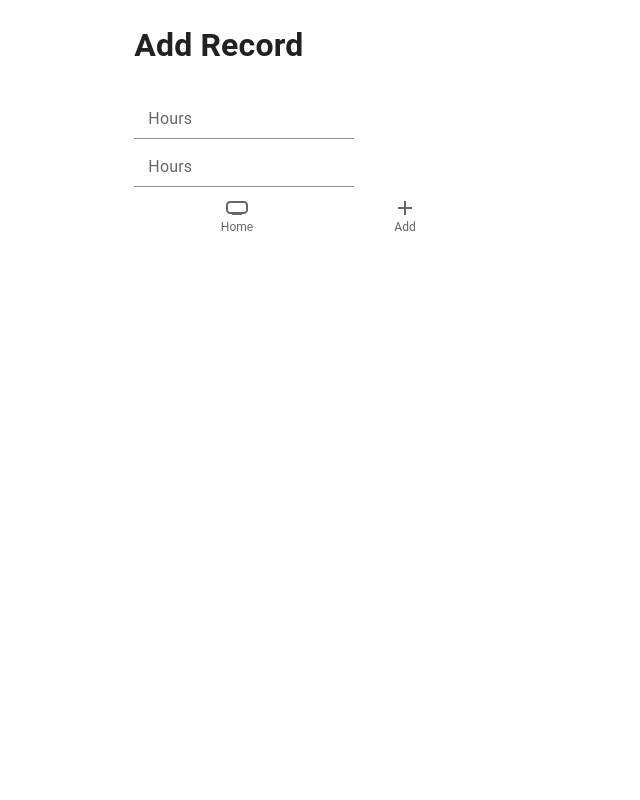
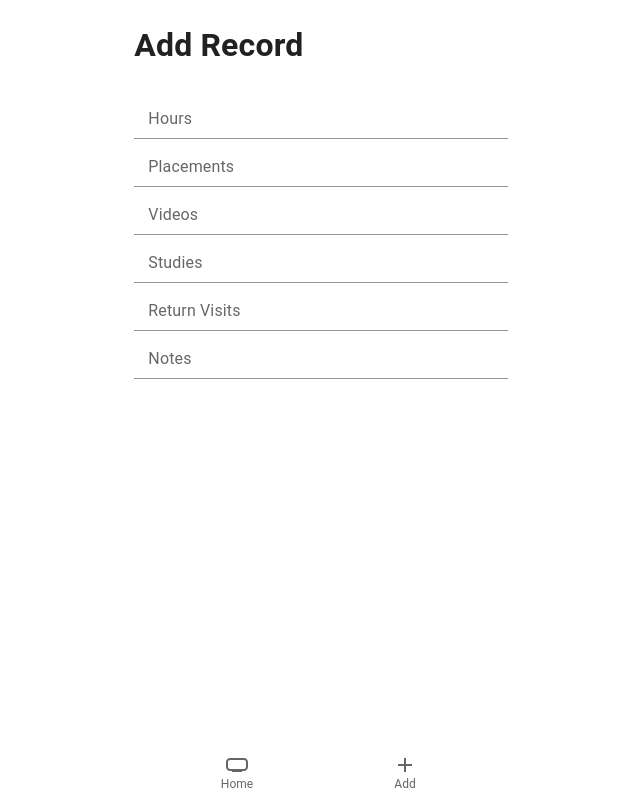
Before and after one commit to Xachman/recordkeeper, a Next.js app: page /add-record in a window 1280 px wide. Shown: the whole page, without its empty margins (319-959 px from the left). Built offline with nearby package versions, Linux system fonts and the light colour scheme.

Commit message:
add fields

```diff
--- a/src/pages/_app.tsx
+++ b/src/pages/_app.tsx
@@ -6,7 +6,7 @@ import CssBaseline from '@mui/material/CssBaseline';
 import { CacheProvider, EmotionCache } from '@emotion/react';
 import theme from '../theme';
 import createEmotionCache from '../createEmotionCache';
-import { BottomNavigation, BottomNavigationAction } from '@mui/material';
+import { BottomNavigation, BottomNavigationAction, makeStyles } from '@mui/material';
 import { Add, Favorite, HomeMax, LocationCity, Restore } from '@mui/icons-material';
 
 
@@ -43,6 +43,11 @@ export default function MyApp(props: MyAppProps) {
         <BottomNavigation
           showLabels
           value={value}
+          sx={{
+            width: '100%',
+            position: 'fixed',
+            bottom: 0,
+          }}
           onChange={(event, newValue) => {
             setValue(newValue);
           }}
--- a/src/pages/add-record.tsx
+++ b/src/pages/add-record.tsx
@@ -1,17 +1,33 @@
-import { Container, FormControl, Grid, Input, InputLabel } from "@mui/material";
+import { Box, Container, FormControl, Grid, Input, InputLabel } from "@mui/material";
 
 const AddForm = () => {
   return (
-    <>
+    <Box sx={{ display: 'flex', flexDirection: 'column' }}>
       <FormControl>
         <InputLabel htmlFor="hours">Hours</InputLabel>
         <Input id="hours" />
       </FormControl>
       <FormControl>
-        <InputLabel htmlFor="hours">Hours</InputLabel>
-        <Input id="hours" />
+        <InputLabel htmlFor="placements">Placements</InputLabel>
+        <Input id="placements" />
       </FormControl>
-    </>
+      <FormControl>
+        <InputLabel htmlFor="videos">Videos</InputLabel>
+        <Input id="videos" />
+      </FormControl>
+      <FormControl>
+        <InputLabel htmlFor="studies">Studies</InputLabel>
+        <Input id="studies" />
+      </FormControl>
+      <FormControl>
+        <InputLabel htmlFor="return-visits">Return Visits</InputLabel>
+        <Input id="retun-visits" />
+      </FormControl>
+      <FormControl>
+        <InputLabel htmlFor="notes">Notes</InputLabel>
+        <Input id="notes" />
+      </FormControl>
+    </Box>
   )
 }
 
```
